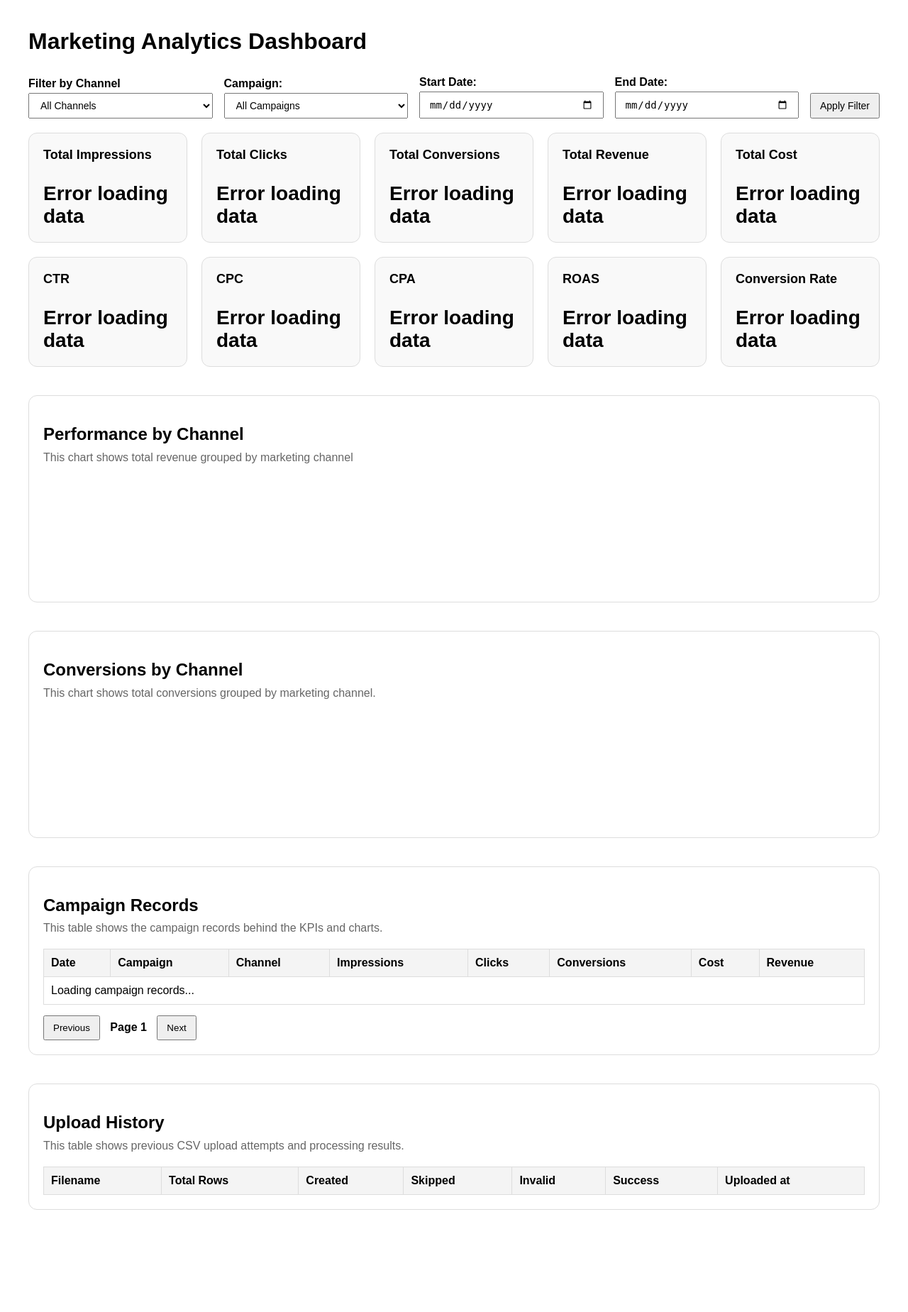
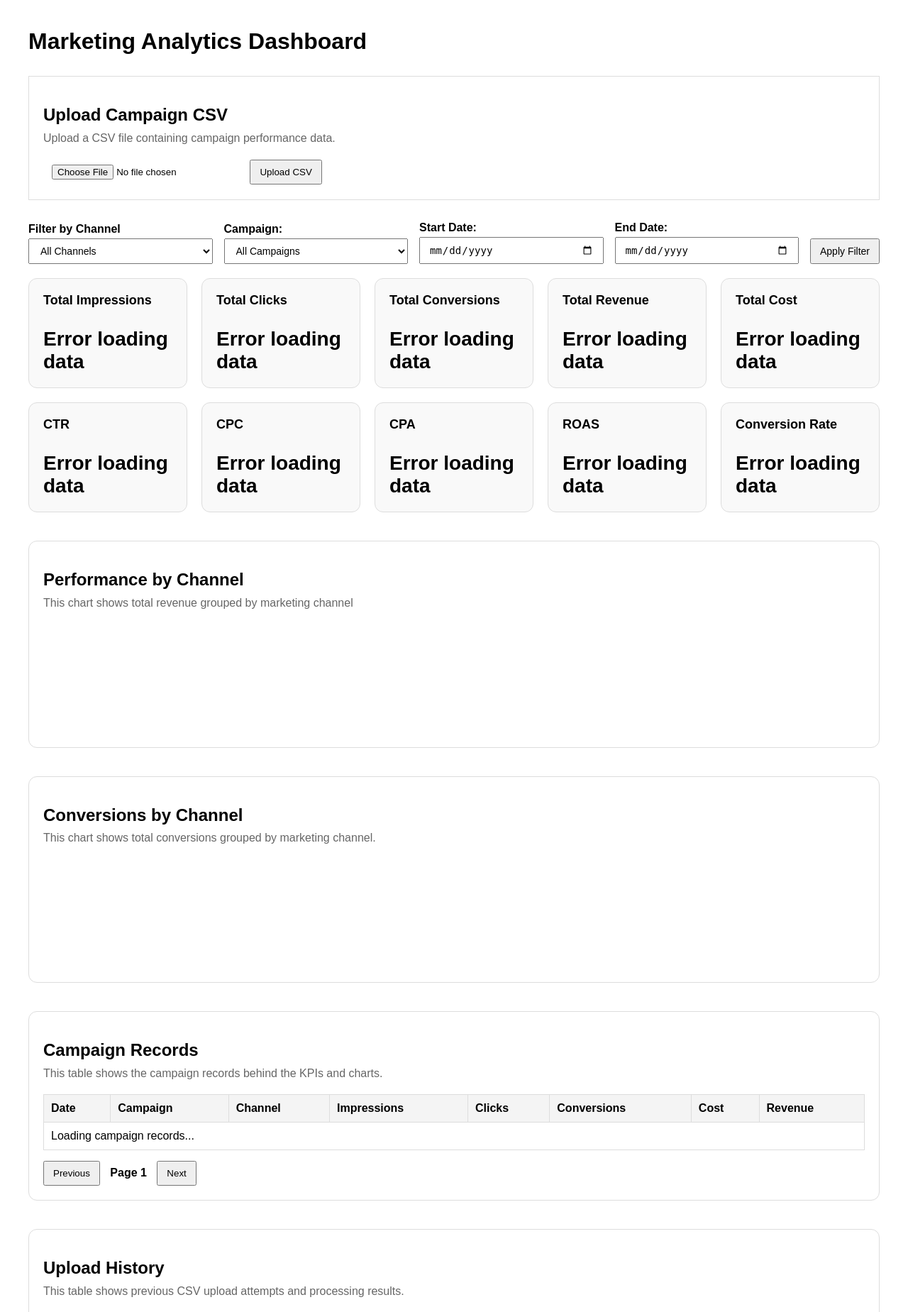
Before and after one commit to karianjahi/marketers_paradise, a Django app: template core/analytics/templates/analytics/dashboard.html in a window 1280 px wide. Shown: the top 1849 px of the page at 71% size. Before the commit the page ends 1705 px from the top, so only its background shows below. Run offline with Django 5.2, Linux system fonts and the light colour scheme; the template is opened without the code that fills it, so the values that code supplies are empty; a map, chart or similar area stays blank.

Commit message:
Create a UI for file upload and style it

```diff
--- a/core/analytics/static/analytics/css/dashboard.css
+++ b/core/analytics/static/analytics/css/dashboard.css
@@ -48,6 +48,20 @@
     color: #666;
     margin-top: -10px;
     margin-bottom: 20px;
+    border-radius: 12px;
+    background-color: #ffffff;
+}
+
+.upload-section input,
+.upload-section button {
+    padding: 8px 12px;
+    margin-right: 10px;
+}
+
+.upload-section {
+    margin-bottom: 30px;
+    padding: 20px;
+    border: 1px solid #ddd;
 }
 
 /* .filter-section {
--- a/core/analytics/templates/analytics/dashboard.html
+++ b/core/analytics/templates/analytics/dashboard.html
@@ -12,6 +12,15 @@
 <body>
     <h1>Marketing Analytics Dashboard</h1>
     <!-- <h2>KPI API Response</h2> -->
+
+    <section class="upload-section">
+        <h2>Upload Campaign CSV</h2>
+        <p class="chart-description">
+            Upload a CSV file containing campaign performance data.
+        </p>
+        <input type="file", id="csv-file-input" accept=".csv">
+        <button id="upload-csv-button">Upload CSV</button>
+    </section>
 
     <section class="filter-section">
         <div class="filter-group">
```
